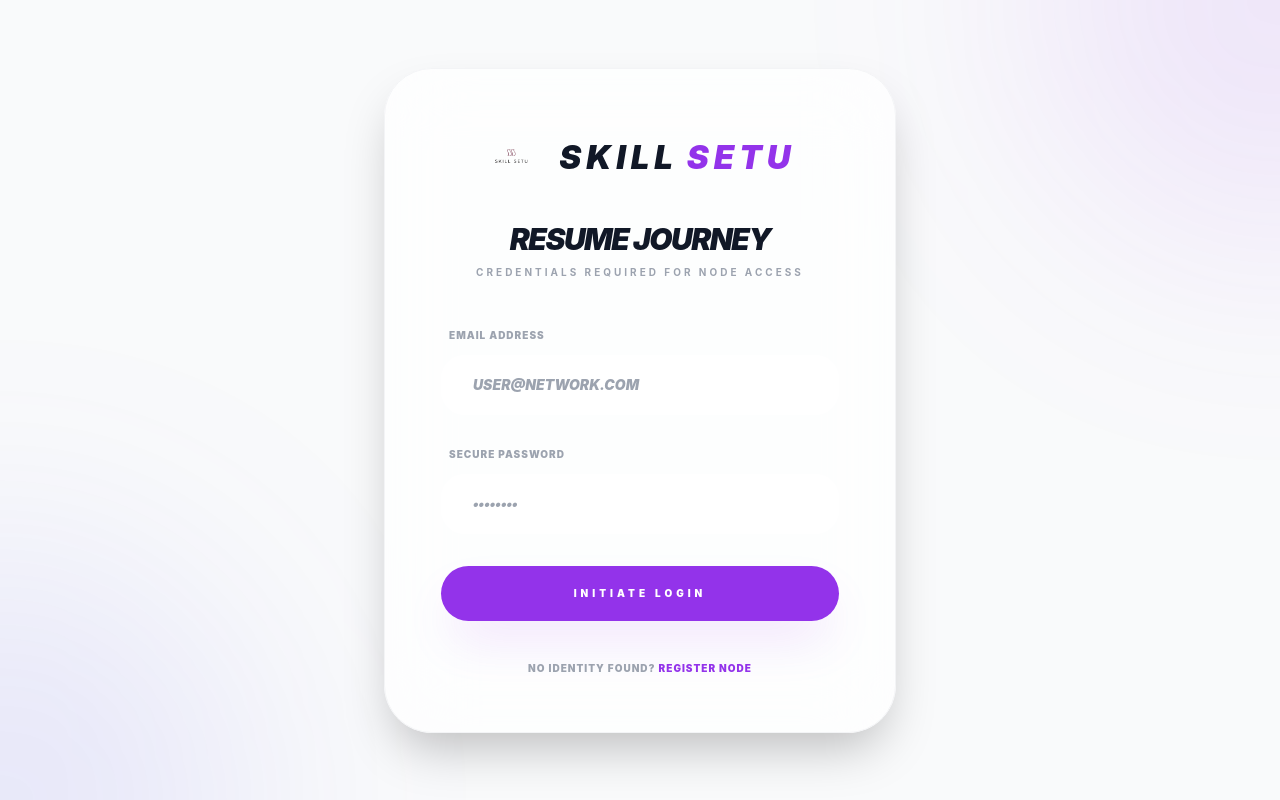
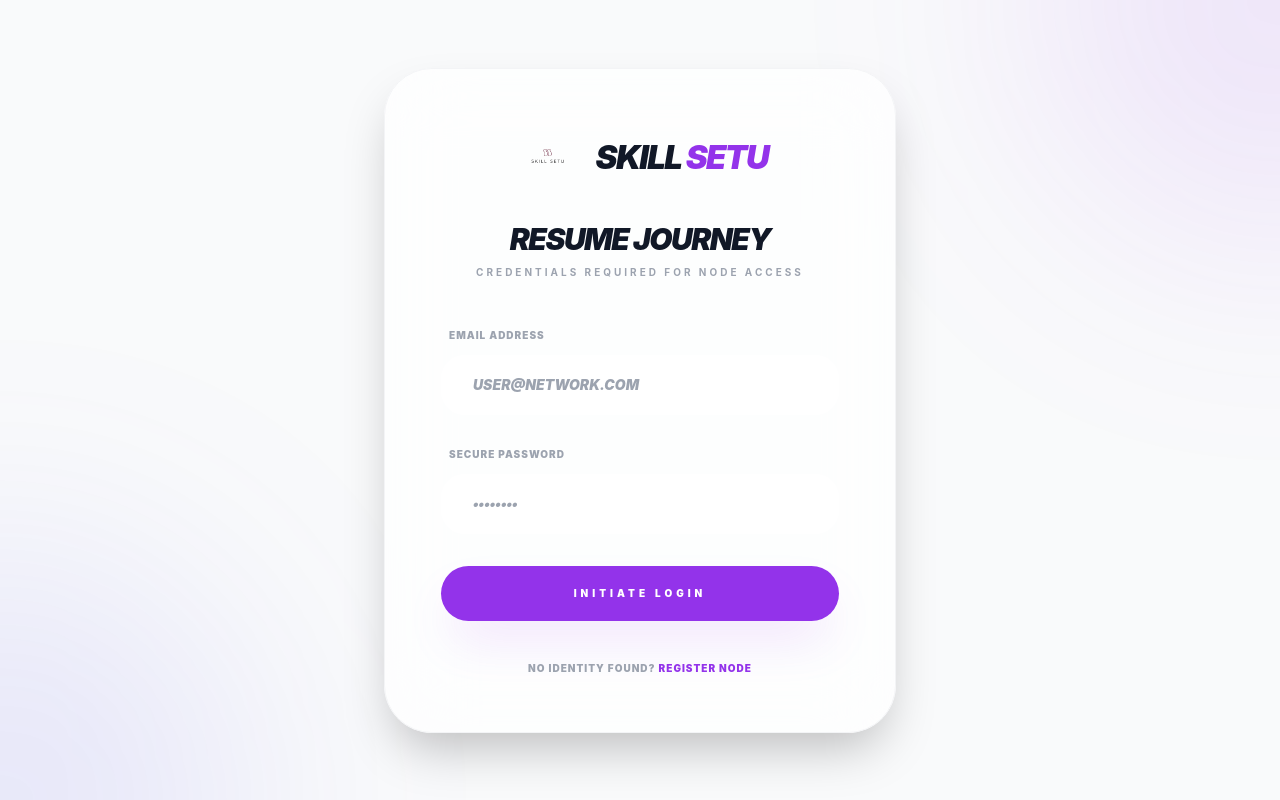
Before and after one commit to 117ABHISHEK/Skill-Setu, a Next.js app: page /login in a window 1280 px wide. Built offline with nearby package versions, Linux system fonts and the light colour scheme.

Commit message:
Update Logo.tsx

```diff
--- a/components/Logo.tsx
+++ b/components/Logo.tsx
@@ -25,14 +25,14 @@
       <img
         src="/logo/download.png"
         alt="Skill-Setu Logo"
-        className={`${sizeClasses[size]} object-contain hover:scale-105 transition-transform`}
+        className={`${sizeClasses[size]} object-contain hover:scale-110 transition-transform duration-500 rounded-lg`}
       />
 
       {/* Modernized Logo Text */}
       {showText && (
-        <span className={`font-black uppercase italic ${textSizes[size]} text-gray-900 dark:text-white flex items-center`}>
+        <span className={`font-black uppercase italic ${textSizes[size]} text-gray-900 dark:text-white flex items-center tracking-tighter`}>
           SKILL
-          <span className="mx-2 text-purple-600">SETU</span>
+          <span className="ml-1 text-purple-600 dark:text-purple-400">SETU</span>
         </span>
       )}
     </div>
```
